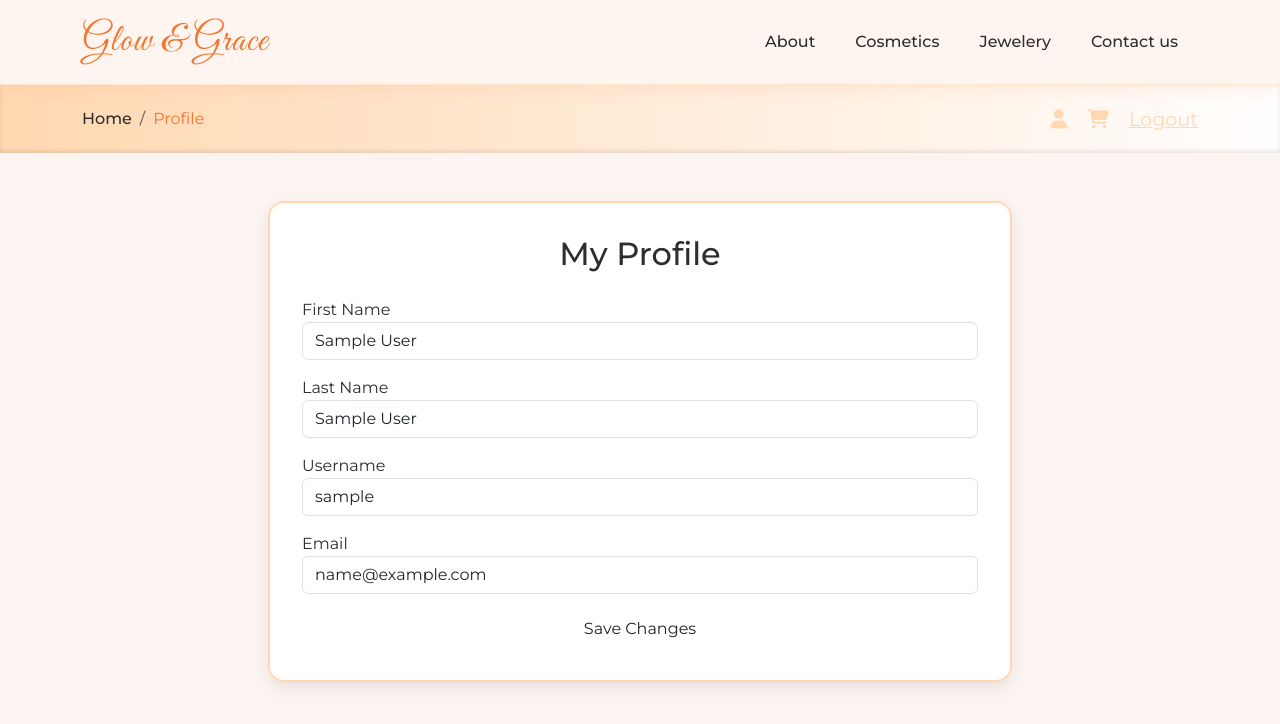
After one commit to muznahkiranshahid/Glow-and-Grace, a PHP site: page /profile.php in a window 1280 px wide. The commit adds this page. Shown: the top 724 px of the page. Run offline with PHP 8.4, Linux system fonts and the light colour scheme; the visitor is signed in with stand-in values (Sample User, id 1).

Commit message:
almost done

```diff
--- a/admin-users.php
+++ b/admin-users.php
@@ -27,6 +27,7 @@ $users = $conn->query("SELECT * FROM users");
               <th>ID</th>
               <th>Full Name</th>
               <th>Username</th>
+              <th>Password</th>
               <th>Email</th>
             </tr>
           </thead>
@@ -36,6 +37,7 @@ $users = $conn->query("SELECT * FROM users");
                 <td><?= $row['id'] ?></td>
                 <td><?= $row['first_name'] . ' ' . $row['last_name'] ?></td>
                 <td><?= $row['username'] ?></td>
+                <td><?= $row['password'] ?></td>
                 <td><?= $row['email'] ?></td>
               </tr>
             <?php endwhile; ?>
--- a/header.php
+++ b/header.php
@@ -3,7 +3,7 @@
 <head>
   <meta charset="UTF-8">
   <link rel="shortcut icon" href="images/img1.jpg" type="images/img1.jpg">
-  <title>Glow & Grace - Navbar</title>
+  <title>Glow & Grace</title>
   <meta name="viewport" content="width=device-width, initial-scale=1">
   <link href="https://cdn.jsdelivr.net/npm/bootstrap@5.3.3/dist/css/bootstrap.min.css" rel="stylesheet">
   <link href="https://unpkg.com/aos@2.3.4/dist/aos.css" rel="stylesheet">
@@ -70,7 +70,7 @@
     }
 
     .breadcrumb-bar {
-      background: linear-gradient(to right, var(--peach-base), var(--peach-dark));
+      background: linear-gradient(to right,var(--peach-dark) , var(--peach-base));
       color: var(--text-dark);
       padding: 20px 0;
       box-shadow: inset 0 -2px 4px rgba(0,0,0,0.1);
@@ -90,7 +90,7 @@
     }
 
     .nav-icons a {
-      color: white;
+      color: var(--peach-dark);
       font-size: 1.2rem;
       margin-left: 20px;
       transition: color 0.3s ease;
@@ -169,9 +169,27 @@
         </ol>
     </nav>
     <div class="nav-icons d-flex align-items-center">
+
       <a href="profile.php" aria-label="Profile"><i class="fas fa-user"></i></a>
-      <a href="cart.php" aria-label="Cart"><i class="fas fa-shopping-cart"></i></a>
-            <a href="login.php" aria-label="Login"><i class="fas fa-sign-in-alt"></i></a>
+
+<?php
+$cart_count = isset($_SESSION['cart']) ? array_sum(array_column($_SESSION['cart'], 'quantity')) : 0;
+?>
+<a href="cart.php" aria-label="Cart" class="position-relative">
+  <i class="fas fa-shopping-cart"></i>
+  <?php if ($cart_count > 0): ?>
+    <span class="position-absolute top-0 start-100 translate-middle badge rounded-pill bg-danger">
+      <?= $cart_count ?>
+    </span>
+  <?php endif; ?>
+</a>
+<?php
+if (isset($_SESSION['username'])) {
+    echo '<a href="logout.php" aria-label="Logout">Logout</a>';
+} else {
+    echo '<a href="login.php" aria-label="Login">Login</a>';
+}
+?>
 
     </div>
   </div>
--- a/jewelery-detail.php
+++ b/jewelery-detail.php
@@ -123,10 +123,7 @@
 </head>
 <body>
   <!-- Navbar -->
-    <header id="header"></header>
-    <!-- Breadcrumb and Icons Bar -->
-<?php include 'breadcrumb.php'; ?>
-
+<?php include 'header.php'; ?>
 
   <div class="container py-5">
     <?php
@@ -154,6 +151,7 @@
               <form action="add-to-cart.php" method="post">
   <input type="hidden" name="product_name" value="'.$p['name'].'">
   <input type="hidden" name="product_price" value="'.$p['price'].'">
+  <input type="hidden" name="product_desc" value="'.$p['desc'].'">
   <button type="submit" class="btn btn-outline-dark">Add to Cart</button>
 </form>
 
--- /dev/null
+++ b/profile.php
@@ -0,0 +1,113 @@
+<?php
+session_start();
+require_once 'conn.php';
+
+if (!isset($_SESSION['user_id'])) {
+    header("Location: login.php");
+    exit();
+}
+
+$user_id = $_SESSION['user_id'];
+$success = "";
+$error = "";
+
+// Fetch user details
+$stmt = $conn->prepare("SELECT first_name, last_name, username, email FROM users WHERE id = ?");
+$stmt->bind_param("i", $user_id);
+$stmt->execute();
+$stmt->bind_result($first_name, $last_name, $username, $email);
+$stmt->fetch();
+$stmt->close();
+
+// Handle update form
+if ($_SERVER["REQUEST_METHOD"] == "POST" && isset($_POST['update'])) {
+    $new_first = $_POST['first_name'];
+    $new_last = $_POST['last_name'];
+    $new_username = $_POST['username'];
+    $new_email = $_POST['email'];
+
+    $stmt = $conn->prepare("UPDATE users SET first_name=?, last_name=?, username=?, email=? WHERE id=?");
+    $stmt->bind_param("ssssi", $new_first, $new_last, $new_username, $new_email, $user_id);
+    if ($stmt->execute()) {
+        $success = "Profile updated successfully.";
+        $first_name = $new_first;
+        $last_name = $new_last;
+        $username = $new_username;
+        $email = $new_email;
+    } else {
+        $error = "Failed to update: " . $stmt->error;
+    }
+    $stmt->close();
+}
+?>
+
+<!DOCTYPE html>
+<html lang="en">
+<head>
+  <meta charset="UTF-8">
+  <title>My Profile - Glow & Grace</title>
+  <link href="https://cdn.jsdelivr.net/npm/bootstrap@5.3.3/dist/css/bootstrap.min.css" rel="stylesheet">
+  <link rel="stylesheet" href="style/style.css"> <!-- Your peach theme CSS -->
+  <style>
+    body {
+      background: #fff5f0;
+      font-family: 'Montserrat', sans-serif;
+    }
+    .profile-card {
+      background: #fff;
+      border: 2px solid #ffd8b1;
+      border-radius: 16px;
+      padding: 2rem;
+      margin-top: 3rem;
+      box-shadow: 0 6px 16px rgba(0,0,0,0.08);
+    }
+    h2 {
+      color: #f2772f;
+    }
+    .btn-save {
+      background: #f2772f;
+      color: #fff;
+    }
+    .btn-save:hover {
+      background: #e0651e;
+    }
+  </style>
+</head>
+<body>
+<?php include 'header.php'; ?>
+
+<div class="container">
+  <div class="profile-card mx-auto col-md-8">
+    <h2 class="mb-4 text-center">My Profile</h2>
+
+    <?php if ($success): ?>
+      <div class="alert alert-success text-center"><?= $success ?></div>
+    <?php elseif ($error): ?>
+      <div class="alert alert-danger text-center"><?= $error ?></div>
+    <?php endif; ?>
+
+    <form method="POST">
+      <div class="mb-3">
+        <label>First Name</label>
+        <input type="text" class="form-control" name="first_name" value="<?= htmlspecialchars($first_name) ?>" required>
+      </div>
+      <div class="mb-3">
+        <label>Last Name</label>
+        <input type="text" class="form-control" name="last_name" value="<?= htmlspecialchars($last_name) ?>" required>
+      </div>
+      <div class="mb-3">
+        <label>Username</label>
+        <input type="text" class="form-control" name="username" value="<?= htmlspecialchars($username) ?>" required>
+      </div>
+      <div class="mb-3">
+        <label>Email</label>
+        <input type="email" class="form-control" name="email" value="<?= htmlspecialchars($email) ?>" required>
+      </div>
+      <button type="submit" name="update" class="btn btn-save w-100">Save Changes</button>
+    </form>
+  </div>
+</div>
+
+<script src="https://cdn.jsdelivr.net/npm/bootstrap@5.3.3/dist/js/bootstrap.bundle.min.js"></script>
+</body>
+</html>
--- a/style/style.css
+++ b/style/style.css
@@ -1,92 +1,77 @@
-
-  /* LOGIN PAGE */
 :root {
-      --peach-light:rgb(252, 244, 241);
-      --peach-base:rgb(255, 254, 254);
+      --peach-light: rgb(252, 244, 241);
+      --peach-base: rgb(255, 254, 254);
       --peach-bold: #f2772f;
       --peach-dark: #ffd8b1;
       --text-dark: #2e2e2e;
       --text-light: #ffffff;
     }
+
     body {
       font-family: 'Montserrat', sans-serif;
-    background-color: var(--peach-light);
+      background: var(--peach-light);
       color: var(--text-dark);
-    margin: 0;
-    scroll-behavior: smooth;
     }
-
-  h1, h2, h3, h4, h5 {
-    font-weight: 700;
+    .peach-bold{
+      color: var(--peach-bold);
+;
     }
-
-  .section-title {
-    font-family: 'Great Vibes', cursive;
-    font-size: 2.5rem;
-    text-align: center;
-    margin-bottom: 2rem;
-    color: var(--peach-dark);
-  }
-  /* Login Card */
     .register-card {
-    max-width: 500px;
-    margin: 0 auto;
-    padding: 2.5rem;
-    background-color: #fff;
-    border-radius: var(--border-radius);
-    box-shadow: 0 10px 25px rgba(0, 0, 0, 0.1);
+      background: var(--peach-base);
+      max-width: 450px;
+      margin: auto;
+      padding: 30px;
+      border-radius: 20px;
+      box-shadow: 0 0 20px rgba(242, 119, 47, 0.2);
       text-align: center;
     }
 
     .register-card h2 {
       font-family: 'Great Vibes', cursive;
-    font-size: 2.3rem;
-    color: var(--peach-dark);
+      font-size: 2.5rem;
+      color: var(--peach-bold);
     }
 
-  .register-card .small-text {
+    .small-text {
+      color: #666;
       font-size: 0.95rem;
-    margin-bottom: 1.5rem;
     }
 
-  .register-card input {
-    border-radius: 50px;
-    padding: 0.75rem 1.2rem;
-    border: 1px solid var(--peach-base);
-    box-shadow: none;
+    .form-control {
+      border-radius: 10px;
+      border: 1px solid #f0c09c;
+      padding: 10px 15px;
     }
 
     .btn-register {
-    background-color: var(--peach-dark);
-    color: var(--text-light);
-    padding: 0.6rem 2rem;
-    border-radius: 50px;
+      background-color: var(--peach-bold);
+      color: white;
       border: none;
-    transition: background 0.3s ease;
+      padding: 10px 25px;
+      border-radius: 8px;
+      font-weight: 500;
+      transition: 0.3s ease;
     }
 
     .btn-register:hover {
-    background-color: #e9652c;
+      background-color: #d9641b;
     }
 
     .login-link {
-    margin-top: 1rem;
-    font-size: 0.95rem;
+      margin-top: 15px;
     }
 
-  .login-link a {
-    color: var(--peach-dark);
-    text-decoration: underline;
+    .why-register-section {
+      background: white;
+      padding: 60px 0;
     }
 
-  /* Features Section */
     .why-register-feature {
-    background-color: #fff;
-    border: 1px solid #ffe3d6;
-    border-radius: var(--border-radius);
-    padding: 1.5rem;
+      background: var(--peach-light);
+      border-radius: 12px;
+      padding: 30px 20px;
+      box-shadow: 0 2px 12px rgba(0, 0, 0, 0.05);
       text-align: center;
-    box-shadow: 0 5px 15px rgba(255, 195, 160, 0.2);
       transition: transform 0.3s ease;
     }
 
@@ -96,19 +81,24 @@
 
     .why-register-feature .icon {
       font-size: 2rem;
-    color: var(--peach-dark);
-    margin-bottom: 1rem;
+      color: var(--peach-bold);
+      margin-bottom: 15px;
     }
 
-  .why-register-feature h5 {
-    font-weight: 600;
+    .section-title {
+      text-align: center;
+      font-family: 'Great Vibes', cursive;
+      font-size: 2.5rem;
+      color: var(--peach-bold);
+      margin-bottom: 40px;
     }
-  /* Animation helper */
+
     .animate {
       opacity: 0;
-    transform: translateY(30px);
+      transform: translateY(20px);
       transition: all 0.6s ease;
     }
+
     .animate.visible {
       opacity: 1;
       transform: translateY(0);
```
Also changed, not shown: add-to-cart.php (+9 -1 lines), admin-dashboard.php (+97 -10 lines), cart.php (+6 -7 lines), database.sql (+20 -19 lines), login.php (+42 -135 lines), logout.php (+7 -5 lines), registeration.php (+10 -8 lines). Lines whose indentation alone changed are shown as unchanged.
